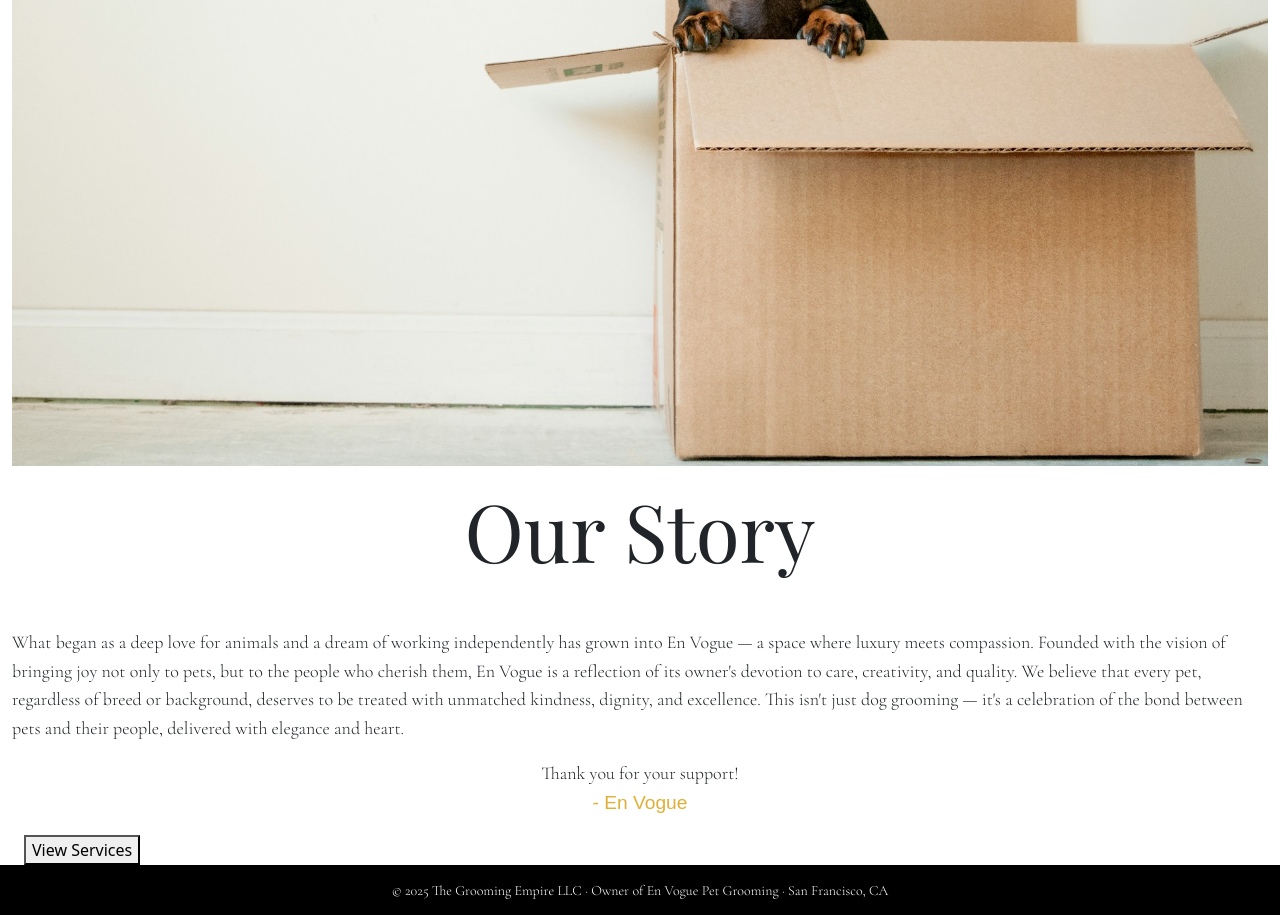
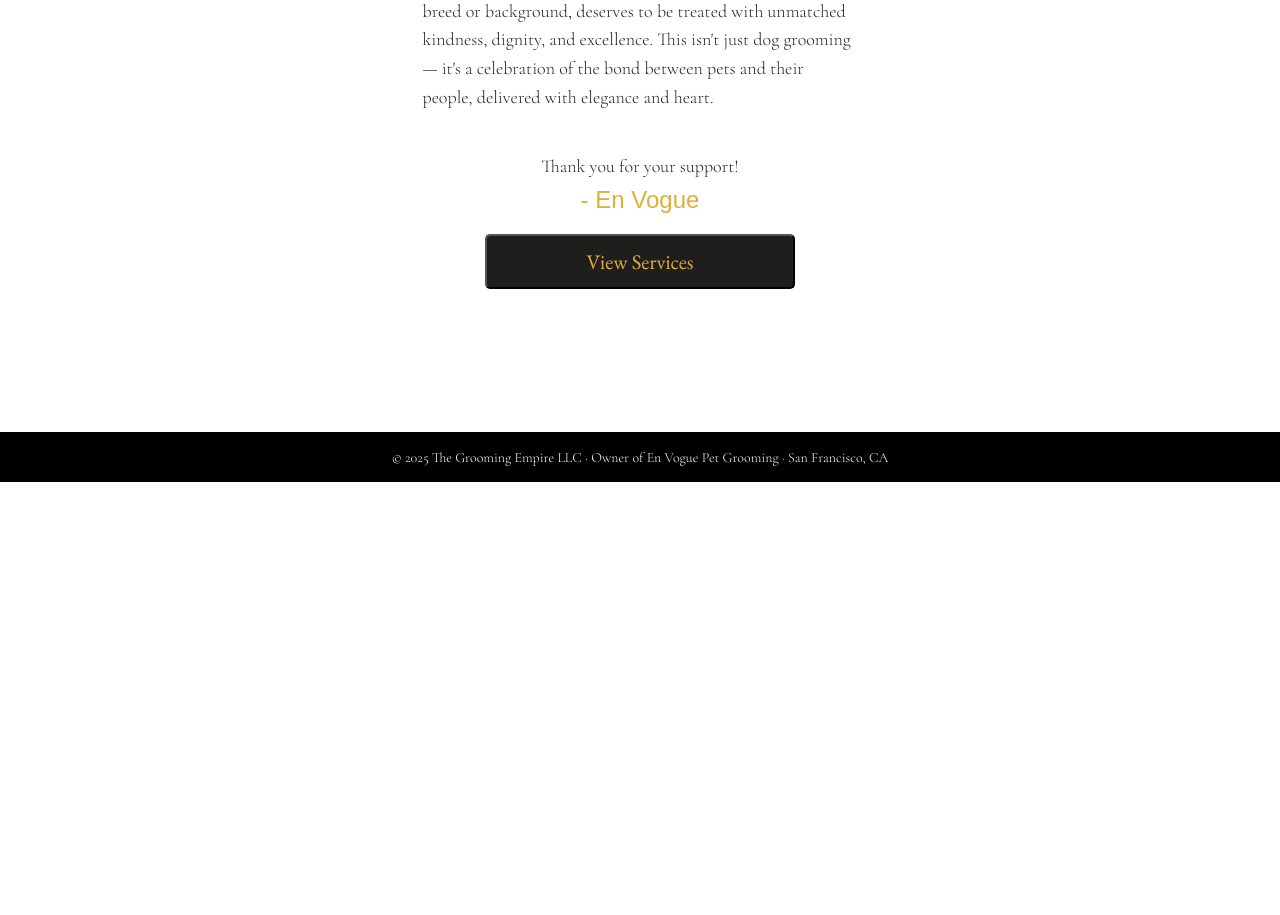
Before and after one commit to rleenrwd/EnvogueGroomingShop, a React (Create React App) app in the folder client/: page /about in a window 1280 px wide. Shown: the part 540-1455 px from the top of the page. After the commit the page ends 1022 px from the top, so only its background shows below. Built offline with nearby package versions, Linux system fonts and the light colour scheme; a web font is replaced by a local one.

Commit message:
Did some style tweaks to the navbar, service show page and the about page. The simple about page is done. Moving on to the homepage.

```diff
--- a/client/src/pages/About.js
+++ b/client/src/pages/About.js
@@ -1,26 +1,23 @@
 import Navbar from '../components/Navbar';
 import Footer from '../components/Footer';
 import '../styles/About.css';
-import background from '../assets/aboutAssets/background.jpg'
 
 const About = () => {
     return (
         <>
             <Navbar />
             <main id='aboutMain' className='container-fluid'>
-                <div className='aboutMainImg'>
-                    <img src={background} className='img-fluid' />
-                </div>
-
-                <div className='content'>
                 <h1 className='display-1 py-3'>Our Story</h1>
                 <hr/>
                 <p>What began as a deep love for animals and a dream of working independently has grown into En Vogue — a space where luxury meets compassion. Founded with the vision of bringing joy not only to pets, but to the people who cherish them, En Vogue is a reflection of its owner's devotion to care, creativity, and quality. We believe that every pet, regardless of breed or background, deserves to be treated with unmatched kindness, dignity, and excellence. This isn't just dog grooming — it's a celebration of the bond between pets and their people, delivered with elegance and heart.</p>
                 <p className='centerText'>Thank you for your support!<br/><span>- En Vogue </span></p>
-                <div id='btnContainer' className='container-fluid'>
-                    <button className='mainAboutBtn aboutButtonStyle'>View Services</button>
+
+                <div id='btnContainer' className='container-fluid text-center'>
+                    <button className='mainBtn buttonStyle'>View Services</button>
                 </div>
-                </div>
+
+
+
             </main>
             <Footer />
         </>
--- a/client/src/styles/About.css
+++ b/client/src/styles/About.css
@@ -1,6 +1,8 @@
-/******************** BACKGROUND STYLES   ********************/
-
 /******************** TEXT STYLES   ********************/
+#aboutMain {
+    height: 100vh;
+    position: relative;
+}
 
 #aboutMain h1 {
     font-family: 'Playfair Display', sans-serif;
@@ -9,17 +11,20 @@
 }
 
 #aboutMain hr {
-    width: 70%;
+    width: 50%;
     height: 2px;
     margin: 1rem auto;
     border: none;
-    background: linear-gradient(to right, transparent, white, transparent);
+    background: linear-gradient(to right, transparent, black, transparent);
 }
 
 #aboutMain p {
     font-family: 'Cormorant Garamond', sans-serif;
     font-size: 1.125rem;
     line-height: 1.6;
+    width: 435px;
+    margin: 10px auto;
+    padding-top: 30px;
 
 }
 
@@ -32,5 +37,9 @@
 .centerText span {
     color: #DFAF37;
     font-family: 'Corinthia', sans-serif;
-    font-size: 1.2rem;
+    font-size: 1.5rem;
 }
+
+.mainCrdBtn {
+    width: 200px;
+}
--- a/client/src/styles/Navbar.css
+++ b/client/src/styles/Navbar.css
@@ -17,7 +17,7 @@
 /**************** NAVBAR STYLES  **************/
 
 #mainNav {
-    background-color: white !important;
+    background-color: whitesmoke !important;
 }
 
 .btn {
@@ -66,5 +66,4 @@
     #navbarBtn {
         padding: 2px 100px !important;
     }
-
 }
--- a/client/src/styles/ServiceShow.css
+++ b/client/src/styles/ServiceShow.css
@@ -2,7 +2,7 @@
 /********************** MAIN SECTION STYLES *********************/
 
 .left {
-    background-color: whitesmoke;
+    background-color: white;
 }
 
 #title {
--- a/client/src/styles/Services.css
+++ b/client/src/styles/Services.css
@@ -58,7 +58,7 @@
     }
 
     #sigServP {
-        max-width: 75%;
+        max-width: 80%;
         margin-top: -20px;
     }
 }
```
Also changed, not shown: client/src/assets/aboutAssets/2.png (added).
